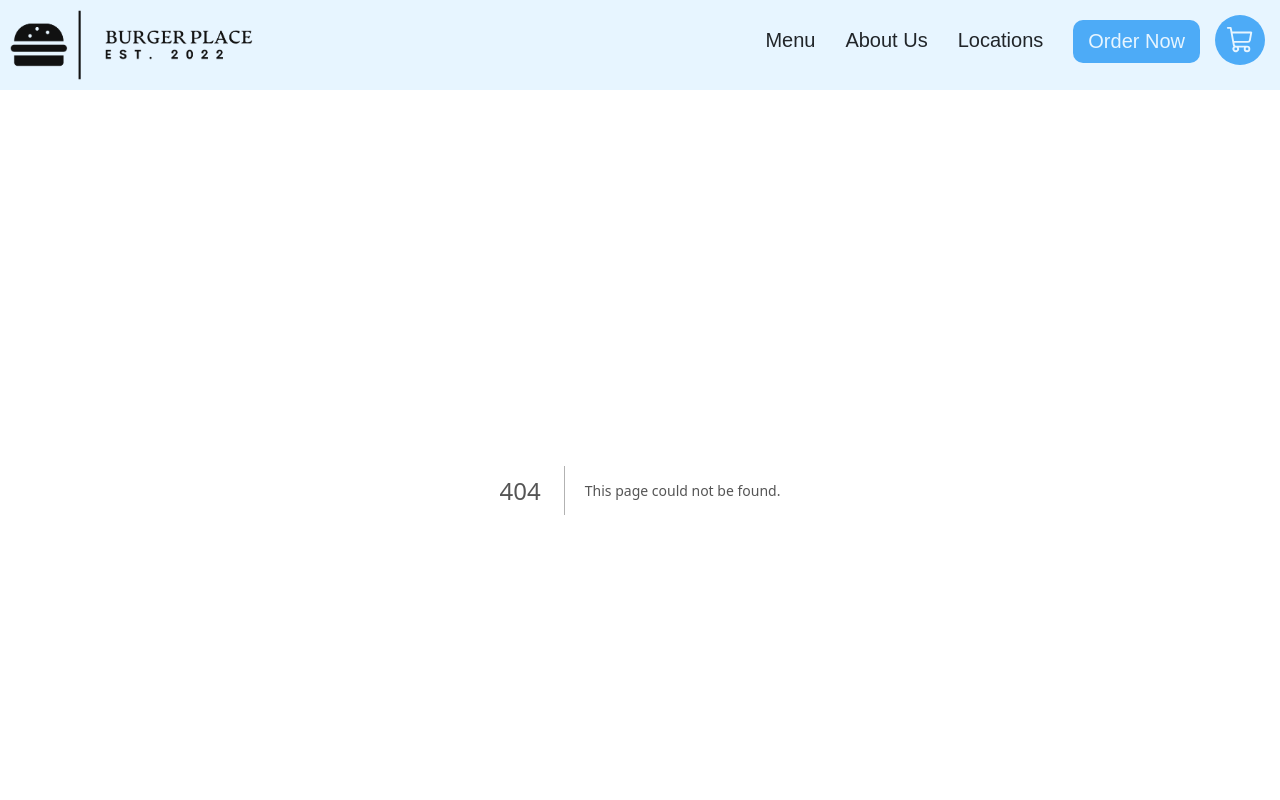
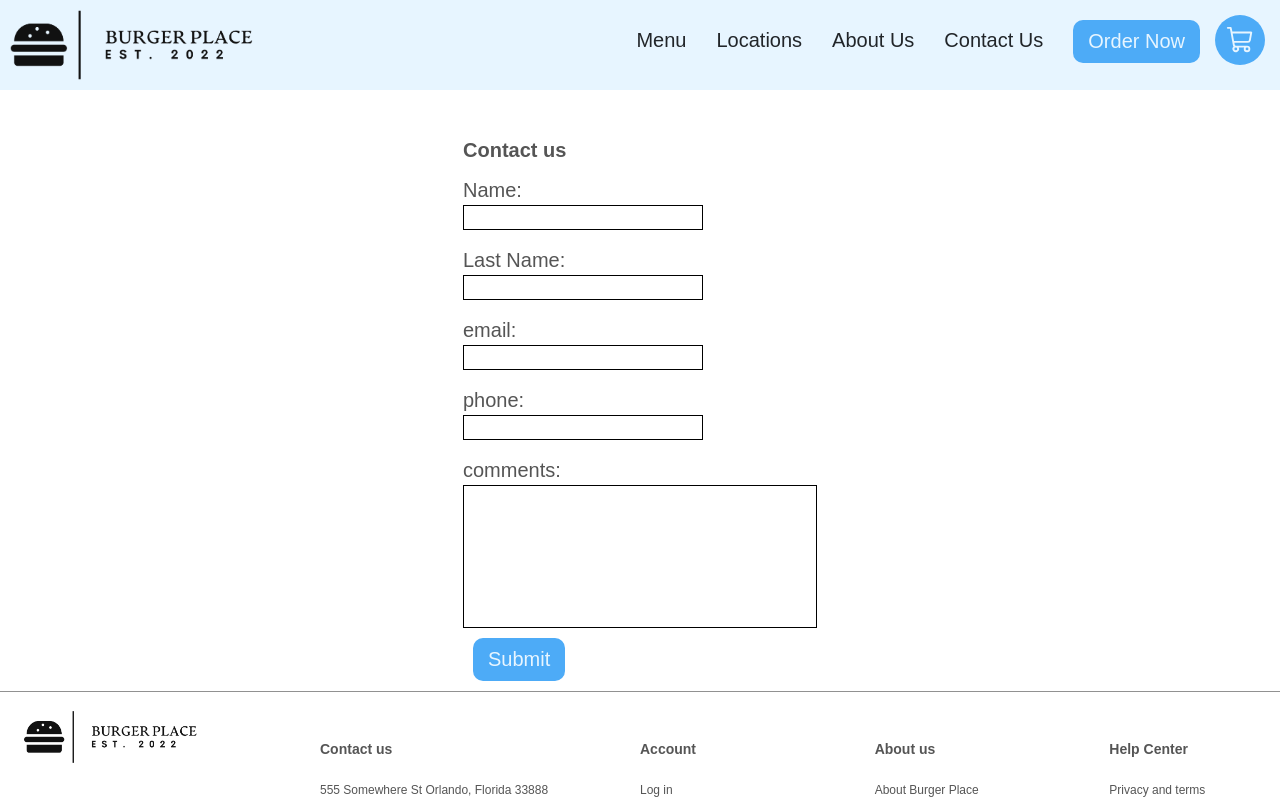
Before and after one commit to AGB117/abnerproject02, a Next.js app: page /contactus in a window 1280 px wide. Before the commit this address had no page. Shown: the top 800 px of the page. Built offline with nearby package versions, Linux system fonts and the light colour scheme.

Commit message:
added contact form fixed gallery resize issue

```diff
--- /dev/null
+++ b/components/contactusform/ContactUsForm.js
@@ -0,0 +1,57 @@
+import { Fragment } from "react";
+import classes from "./ContactUsForm.module.css";
+
+function ContactUsForm(props) {
+  return (
+    <Fragment>
+      <div className={classes.contactUsContainer}>
+        <div className={classes.formContainer}>
+          <form>
+            <h1>Contact us</h1>
+            <div className={classes.field}>
+              <label htmlFor="name">Name:</label>
+              <div>
+                <input id="name" type="text" />
+              </div>
+            </div>
+            <div className={classes.field}>
+              <label htmlFor="lastname">Last Name:</label>
+              <div>
+                <input id="lastname" />
+              </div>
+            </div>
+            <div className={classes.field}>
+              <label htmlFor="email">email:</label>
+              <div>
+                <input id="email" type="email" />
+              </div>
+            </div>
+            <div className={classes.field}>
+              <label htmlFor="phone" className={classes.formLabel}>
+                phone:
+              </label>
+              <div>
+                <input id="phone" type="phone" />
+              </div>
+            </div>
+
+            <div className={classes.field}>
+              <label htmlFor="comments" className={classes.formLabel}>
+                comments:
+              </label>
+              <div className={classes.comments}>
+                <input id="comments" type="text" />
+              </div>
+            </div>
+
+            <div className={classes.submitButton}>
+              <button>Submit</button>
+            </div>
+          </form>
+        </div>
+      </div>
+    </Fragment>
+  );
+}
+
+export default ContactUsForm;
--- /dev/null
+++ b/components/contactusform/ContactUsForm.module.css
@@ -0,0 +1,47 @@
+/*
+Container
+*/
+.contactUsContainer {
+  width: 100vw;
+  height: auto;
+  display: flex;
+  /* background-color: lightgray; */
+  justify-content: center;
+}
+
+.formContainer {
+  margin-top: 50px;
+}
+
+.formContainer h1 {
+  margin-bottom: 2rem;
+}
+
+.field {
+  margin-top: 2rem;
+}
+
+.field label {
+  font-size: 2rem;
+}
+.field input {
+  margin-top: 0.5rem;
+  font-size: 1.8rem;
+  padding: 0.1rem 0.3rem;
+  border: 1px solid black;
+}
+
+.submitButton button {
+  margin: 1rem;
+  color: #e7f5ff;
+  background-color: #4dabf7;
+  border: none;
+  border-radius: 10px;
+  font-size: 2rem;
+  padding: 10px 15px;
+}
+
+.comments input {
+  padding: 6rem;
+  /* padding-right: 8rem; */
+}
--- a/components/layout/MainNav.js
+++ b/components/layout/MainNav.js
@@ -15,13 +15,16 @@ function MainNav() {
           <li>
             <Link href="/menu">Menu</Link>
           </li>
-
           <li>
-            <Link href="/"> About Us</Link>
+            <Link href="/locations">Locations</Link>
           </li>
 
           <li>
-            <Link href="/locations">Locations</Link>
+            <Link href="/aboutus"> About Us</Link>
+          </li>
+
+          <li>
+            <Link href="/contactus">Contact Us</Link>
           </li>
 
           <li>
--- /dev/null
+++ b/pages/contactus/index.js
@@ -0,0 +1,16 @@
+import Head from "next/head";
+import { Fragment } from "react";
+import ContactUsFrom from "../../components/contactusform/ContactUsForm";
+
+function ContactUs(props) {
+  return (
+    <Fragment>
+      <Head>
+        <title>Burger Place | Contact Us</title>
+      </Head>
+      <ContactUsFrom />
+    </Fragment>
+  );
+}
+
+export default ContactUs;
```
Also changed, not shown: components/landingpage/LandingPage.module.css (+5 -10 lines), 1 other file (tests, documents, lock files or other folders).
